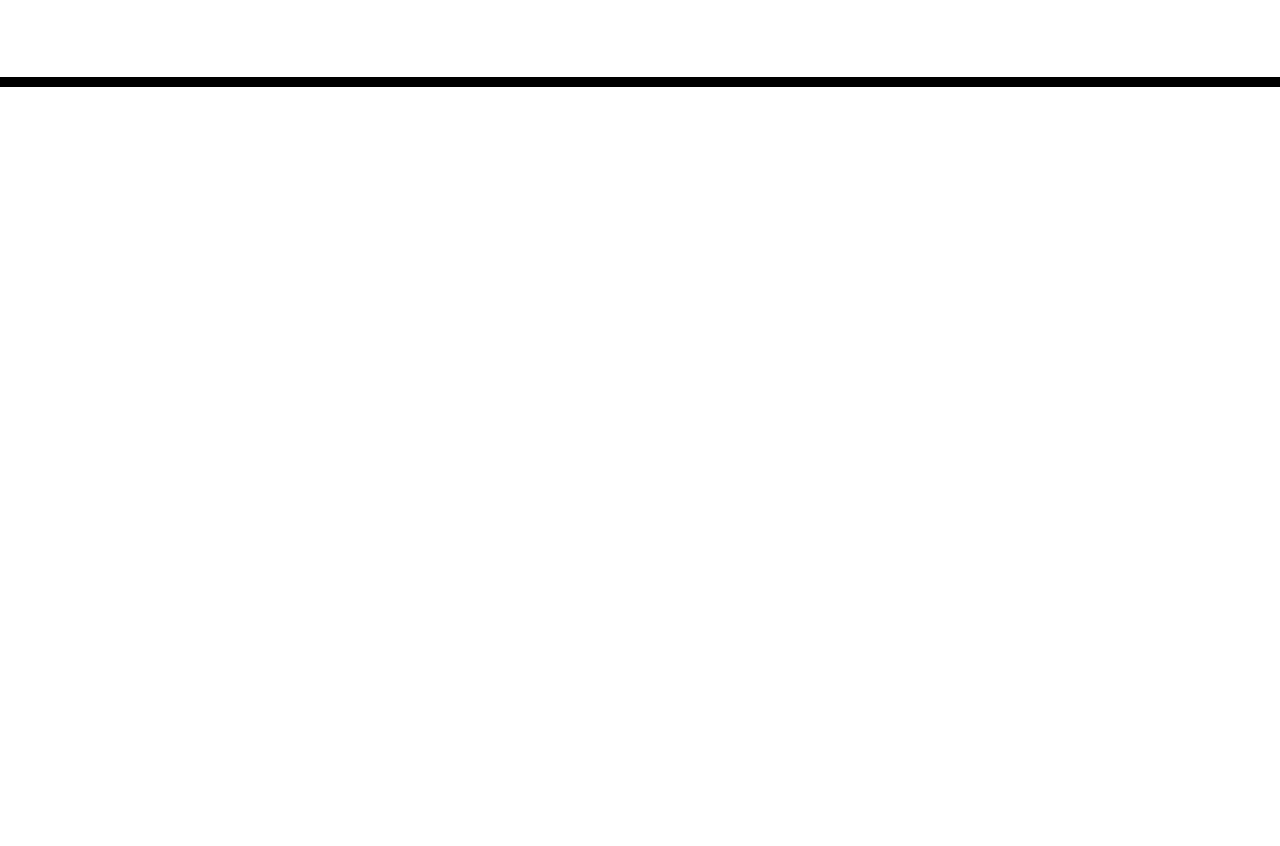
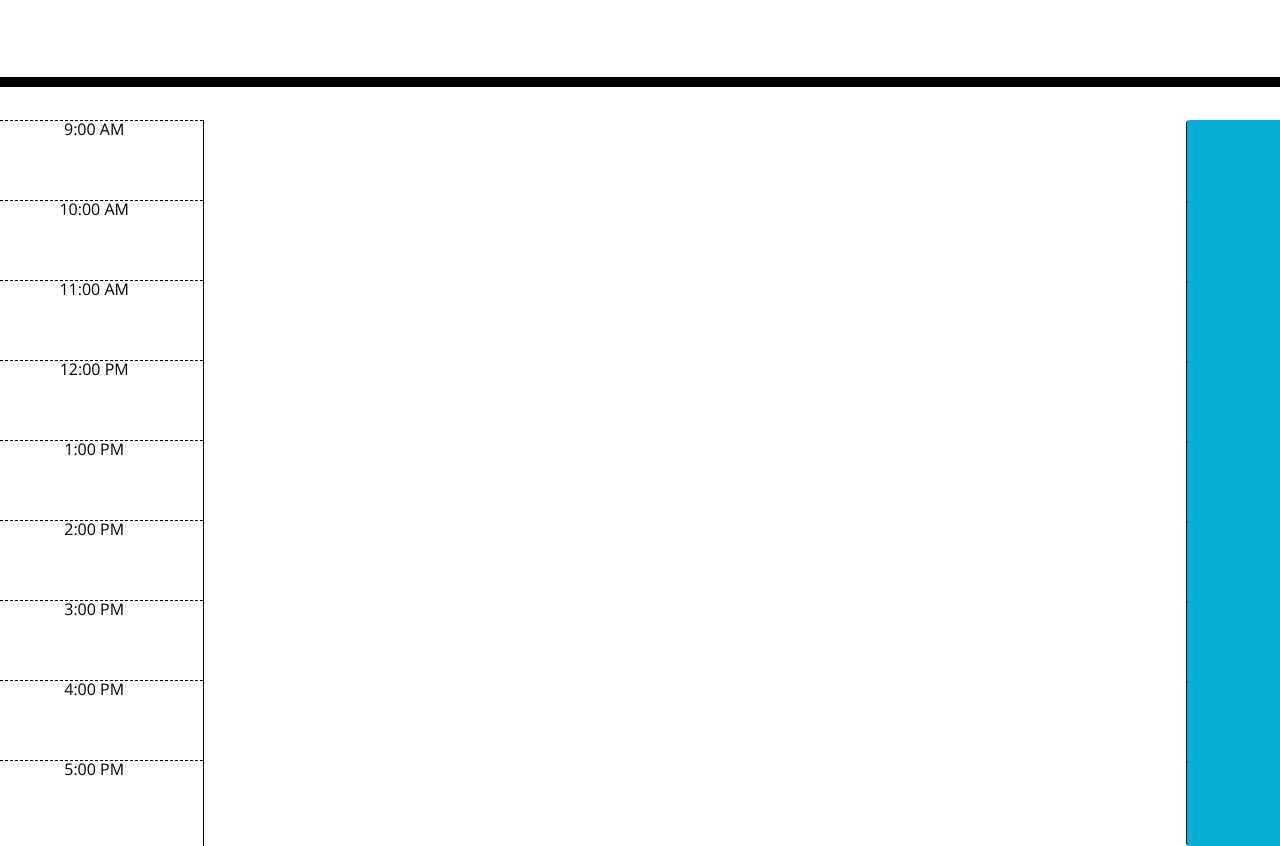
Before and after one commit to jrettinger/work-day-scheduler, a plain HTML site: page index.html in a window 1280 px wide. Shown: the part 181-1027 px from the top of the page. Before the commit the page ends 800 px from the top, so only its background shows below. Drawn offline with nearby package versions, Linux system fonts and the light colour scheme; files that its build step writes are made by us from their sources.

Commit message:
added time blocks

```diff
--- a/index.html
+++ b/index.html
@@ -31,6 +31,78 @@
     <div class="container">
       <!-- Timeblocks go here -->
     </div>
+<!-- The Work Day Begins at 9AM -->
+<div id="hour9" class="row time-block">
+  <div class="col-2 hour">9:00 AM</div>
+  <textarea class="col-9"></textarea>
+  <button class="btn saveBtn col-1">
+    <i class="fa-solid fa-share"></i>
+  </button>
+</div>
+
+<div id="hour10" class="row time-block">
+  <div class="col-2 hour">10:00 AM</div>
+  <textarea class="col-9"></textarea>
+  <button class="btn saveBtn col-1">
+    <i class="fa-solid fa-share"></i>
+  </button>
+</div>
+
+<div id="hour11" class="row time-block">
+  <div class="col-2 hour">11:00 AM</div>
+  <textarea class="col-9"></textarea>
+  <button class="btn saveBtn col-1">
+    <i class="fa-solid fa-share"></i>
+  </button>
+</div>
+
+<div id="hour12" class="row time-block">
+  <div class="col-2 hour">12:00 PM</div>
+  <textarea class="col-9"></textarea>
+  <button class="btn saveBtn col-1">
+    <i class="fa-solid fa-share"></i>
+  </button>
+</div>
+
+<div id="hour13" class="row time-block">
+  <div class="col-2 hour">1:00 PM</div>
+  <textarea class="col-9"></textarea>
+  <button class="btn saveBtn col-1">
+    <i class="fa-solid fa-share"></i>
+  </button>
+</div>
+
+<div id="hour14" class="row time-block">
+  <div class="col-2 hour">2:00 PM</div>
+  <textarea class="col-9"></textarea>
+  <button class="btn saveBtn col-1">
+    <i class="fa-solid fa-share"></i>
+  </button>
+</div>
+
+<div id="hour15" class="row time-block">
+  <div class="col-2 hour">3:00 PM</div>
+  <textarea class="col-9"></textarea>
+  <button class="btn saveBtn col-1">
+    <i class="fa-solid fa-share"></i>
+  </button>
+</div>
+
+<div id="hour16" class="row time-block">
+  <div class="col-2 hour">4:00 PM</div>
+  <textarea class="col-9"></textarea>
+  <button class="btn saveBtn col-1">
+    <i class="fa-solid fa-share"></i>
+  </button>
+</div>
+
+<div id="hour17" class="row time-block">
+  <div class="col-2 hour">5:00 PM</div>
+  <textarea class="col-9"></textarea>
+  <button class="btn saveBtn col-1">
+    <i class="fa-solid fa-share"></i>
+  </button>
+</div>
 
     <script src="https://cdnjs.cloudflare.com/ajax/libs/jquery/3.2.1/jquery.min.js"></script>
     <script src="https://cdnjs.cloudflare.com/ajax/libs/moment.js/2.24.0/moment.min.js"></script>
```
